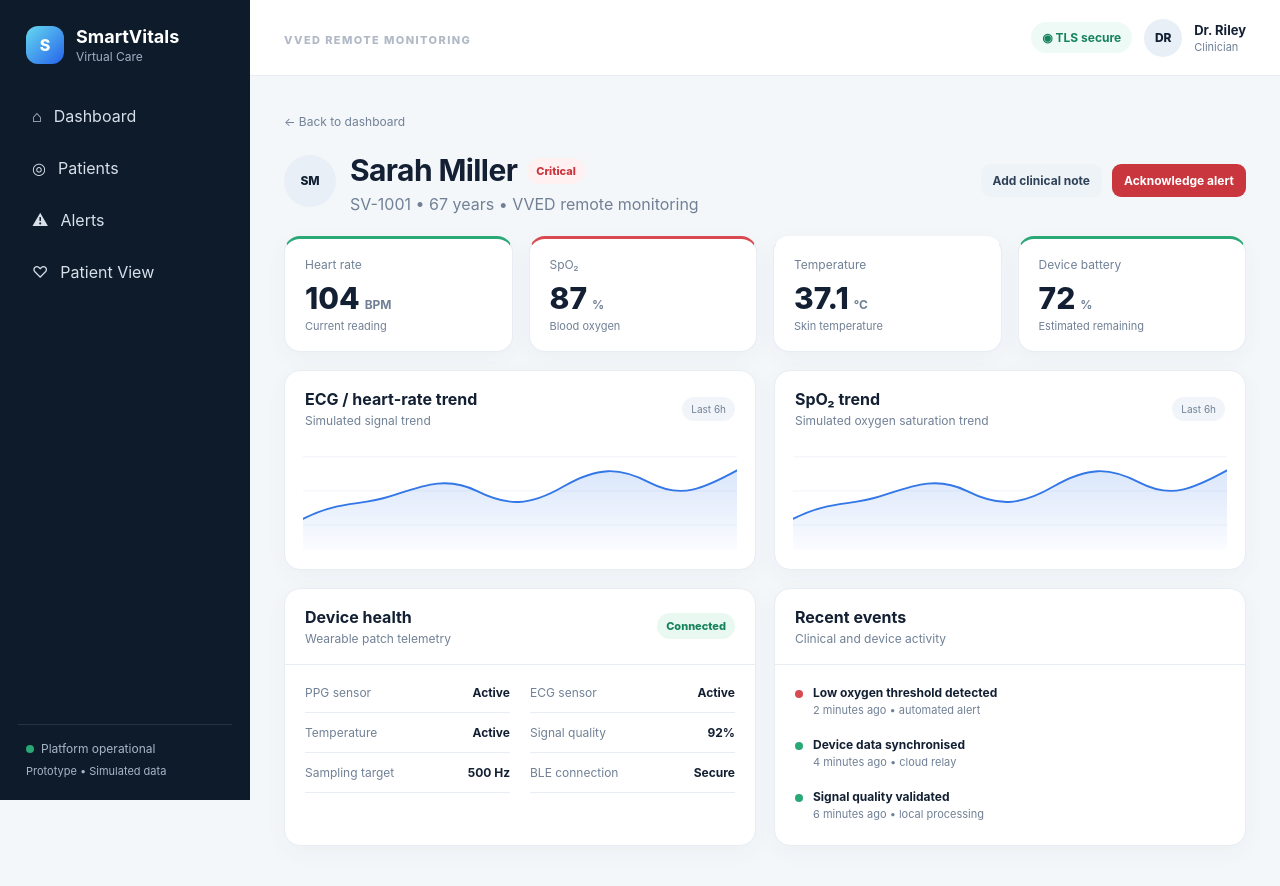
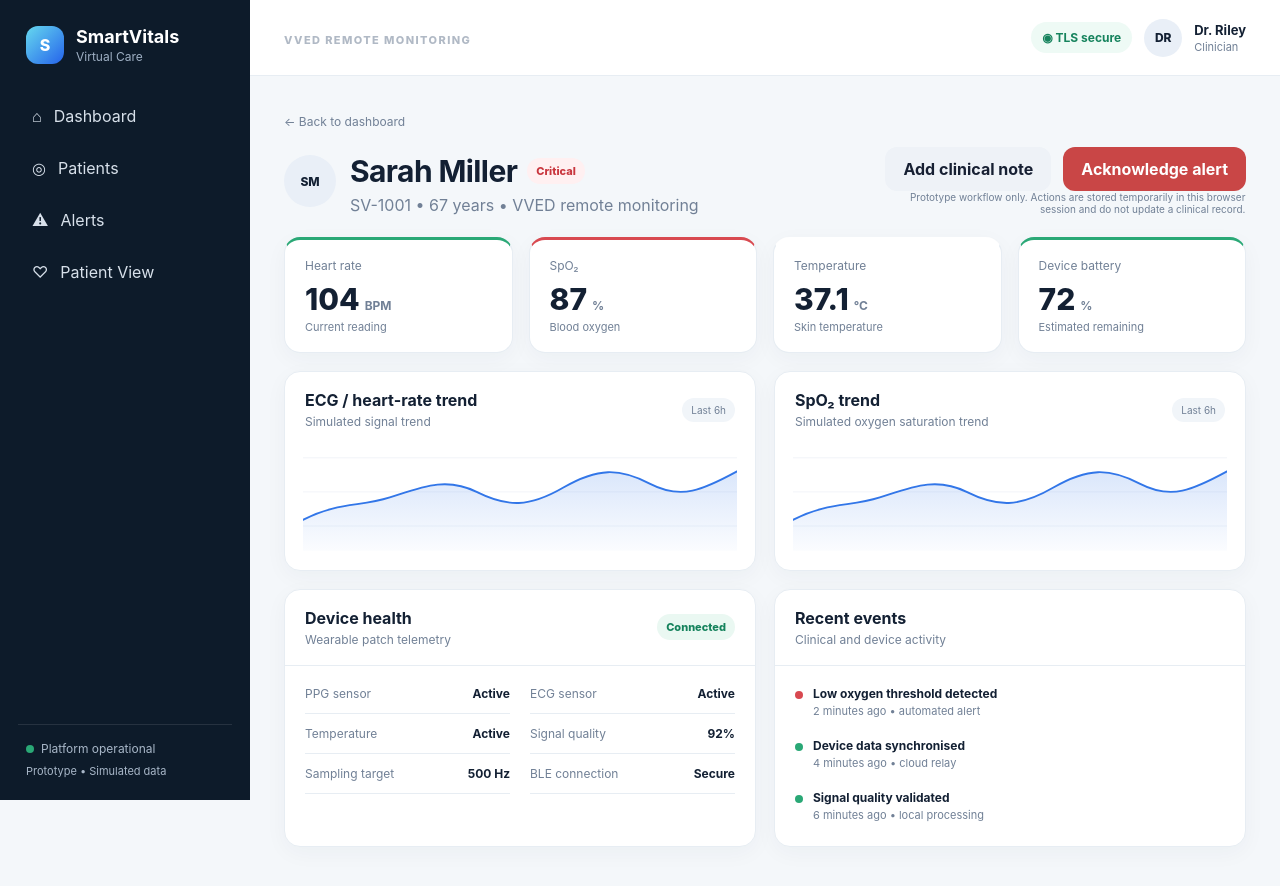
Before and after one commit to ezazr/git_push_pray, a Next.js app: page /patients/1 in a window 1280 px wide. Shown: the top 886 px of the page. Built offline with nearby package versions, Linux system fonts and the light colour scheme.

Commit message:
feat: implement clinical note and alert acknowledgement workflow

```diff
--- a/app/globals.css
+++ b/app/globals.css
@@ -424,3 +424,154 @@ td small { color:var(--muted); }
     width: min(100%, 370px);
   }
 }
+/* Clinical workflow actions */
+
+.clinical-actions-wrapper {
+  margin-left: auto;
+}
+
+.clinical-action-buttons {
+  display: flex;
+  gap: 12px;
+  justify-content: flex-end;
+}
+
+.clinical-action-buttons button,
+.clinical-note-editor button {
+  border: 0;
+  border-radius: 12px;
+  padding: 12px 18px;
+  font-weight: 700;
+  cursor: pointer;
+}
+
+.secondary-action {
+  background: #eef2f7;
+  color: #172033;
+}
+
+.acknowledge-action {
+  background: #c94646;
+  color: white;
+}
+
+.acknowledge-action.acknowledged {
+  background: #e8f6ee;
+  color: #24744a;
+}
+
+.clinical-action-buttons button:disabled {
+  cursor: default;
+}
+
+.clinical-note-editor {
+  width: 360px;
+  margin-top: 14px;
+  padding: 16px;
+  border: 1px solid #e1e7ef;
+  border-radius: 14px;
+  background: white;
+  box-shadow: 0 12px 30px rgba(15, 23, 42, 0.08);
+}
+
+.clinical-note-editor label {
+  display: block;
+  margin-bottom: 8px;
+  font-weight: 700;
+}
+
+.clinical-note-editor textarea {
+  box-sizing: border-box;
+  width: 100%;
+  padding: 11px;
+  border: 1px solid #d8dee8;
+  border-radius: 10px;
+  resize: vertical;
+  font: inherit;
+}
+
+.clinical-note-editor button {
+  margin-top: 10px;
+  background: #2563eb;
+  color: white;
+}
+
+.clinical-note-editor button:disabled {
+  opacity: 0.45;
+  cursor: not-allowed;
+}
+
+.workflow-events {
+  width: 360px;
+  margin-top: 14px;
+  overflow: hidden;
+  border: 1px solid #e1e7ef;
+  border-radius: 14px;
+  background: white;
+}
+
+.workflow-events-header {
+  display: flex;
+  justify-content: space-between;
+  padding: 12px 14px;
+  border-bottom: 1px solid #eef2f7;
+  font-size: 12px;
+  font-weight: 700;
+}
+
+.workflow-event {
+  display: flex;
+  gap: 10px;
+  padding: 13px 14px;
+  border-bottom: 1px solid #f0f3f7;
+}
+
+.workflow-event:last-child {
+  border-bottom: 0;
+}
+
+.workflow-event-dot {
+  width: 8px;
+  height: 8px;
+  margin-top: 5px;
+  flex: 0 0 auto;
+  border-radius: 50%;
+  background: #2563eb;
+}
+
+.workflow-event strong {
+  font-size: 13px;
+}
+
+.workflow-event p {
+  margin: 3px 0 0;
+  color: #69758a;
+  font-size: 11px;
+  line-height: 1.4;
+}
+
+.workflow-prototype-note {
+  width: 360px;
+  margin: 9px 0 0;
+  color: #7b8799;
+  font-size: 10px;
+  text-align: right;
+}
+
+@media (max-width: 800px) {
+  .clinical-actions-wrapper {
+    width: 100%;
+    margin-left: 0;
+  }
+
+  .clinical-action-buttons {
+    justify-content: flex-start;
+    flex-wrap: wrap;
+  }
+
+  .clinical-note-editor,
+  .workflow-events,
+  .workflow-prototype-note {
+    width: 100%;
+  }
+}
--- a/app/patients/[id]/page.tsx
+++ b/app/patients/[id]/page.tsx
@@ -1,66 +1,213 @@
+
 import Link from "next/link";
 import Shell from "../../../components/Shell";
 import VitalCard from "../../../components/VitalCard";
 import TrendChart from "../../../components/TrendChart";
+import ClinicalActions from "../../../components/ClinicalActions";
 import { patients } from "../../../lib/data";
 
-export default async function PatientDetail({ params }: { params: Promise<{ id: string }> }) {
+export default async function PatientDetail({
+  params,
+}: {
+  params: Promise<{ id: string }>;
+}) {
   const { id } = await params;
-  const patient = patients.find(p => p.id === id) || patients[0];
+
+  const patient = patients.find((p) => p.id === id) || patients[0];
+
   const critical = patient.status === "Critical";
 
   return (
     <Shell>
       <section className="content">
-        <Link href="/dashboard" className="backLink">← Back to dashboard</Link>
 
+        {/* Back navigation */}
+        <Link href="/dashboard" className="backLink">
+          ← Back to dashboard
+        </Link>
+
+        {/* Patient header */}
         <div className="patientHeader">
           <div className="patientTitle">
-            <div className="avatar patientAvatar">{patient.name.split(" ").map(n=>n[0]).join("")}</div>
+
+            <div className="avatar patientAvatar">
+              {patient.name
+                .split(" ")
+                .map((name) => name[0])
+                .join("")}
+            </div>
+
             <div>
-              <div className="titleLine"><h1>{patient.name}</h1><span className={`statusPill ${patient.status.toLowerCase()}`}>{patient.status}</span></div>
-              <p>{patient.id} • {patient.age} years • VVED remote monitoring</p>
+              <div className="titleLine">
+                <h1>{patient.name}</h1>
+
+                <span
+                  className={`statusPill ${patient.status.toLowerCase()}`}
+                >
+                  {patient.status}
+                </span>
+              </div>
+
+              <p>
+                {patient.id} • {patient.age} years • VVED remote monitoring
+              </p>
             </div>
           </div>
-          <div className="headerActions">
-            <button className="secondaryBtn">Add clinical note</button>
-            {critical && <button className="dangerBtn">Acknowledge alert</button>}
-          </div>
+
+          {/* Interactive clinician workflow */}
+          <ClinicalActions
+            patientName={patient.name}
+            isCritical={critical}
+          />
         </div>
 
+        {/* Vital signs */}
         <div className="vitalsGrid">
-          <VitalCard label="Heart rate" value={patient.hr} unit="BPM" hint="Current reading" tone={patient.hr > 120 ? "critical" : "good"} />
-          <VitalCard label="SpO₂" value={patient.spo2} unit="%" hint="Blood oxygen" tone={patient.spo2 < 92 ? "critical" : "good"} />
-          <VitalCard label="Temperature" value={patient.temp} unit="°C" hint="Skin temperature" tone={patient.temp >= 38 ? "warning" : "neutral"} />
-          <VitalCard label="Device battery" value={patient.battery} unit="%" hint="Estimated remaining" tone={patient.battery < 50 ? "warning" : "good"} />
+          <VitalCard
+            label="Heart rate"
+            value={patient.hr}
+            unit="BPM"
+            hint="Current reading"
+            tone={patient.hr > 120 ? "critical" : "good"}
+          />
+
+          <VitalCard
+            label="SpO₂"
+            value={patient.spo2}
+            unit="%"
+            hint="Blood oxygen"
+            tone={patient.spo2 < 92 ? "critical" : "good"}
+          />
+
+          <VitalCard
+            label="Temperature"
+            value={patient.temp}
+            unit="°C"
+            hint="Skin temperature"
+            tone={patient.temp >= 38 ? "warning" : "neutral"}
+          />
+
+          <VitalCard
+            label="Device battery"
+            value={patient.battery}
+            unit="%"
+            hint="Estimated remaining"
+            tone={patient.battery < 50 ? "warning" : "good"}
+          />
         </div>
 
+        {/* Simulated trends */}
         <div className="chartsGrid">
-          <TrendChart title="ECG / heart-rate trend" subtitle="Simulated signal trend" />
-          <TrendChart title="SpO₂ trend" subtitle="Simulated oxygen saturation trend" />
+          <TrendChart
+            title="ECG / heart-rate trend"
+            subtitle="Simulated signal trend"
+          />
+
+          <TrendChart
+            title="SpO₂ trend"
+            subtitle="Simulated oxygen saturation trend"
+          />
         </div>
 
+        {/* Device and event information */}
         <div className="split detailSplit">
+
+          {/* Device health */}
           <section className="card">
-            <div className="cardHead"><div><h3>Device health</h3><p>Wearable patch telemetry</p></div><span className="statusPill stable">Connected</span></div>
+            <div className="cardHead">
+              <div>
+                <h3>Device health</h3>
+                <p>Wearable patch telemetry</p>
+              </div>
+
+              <span className="statusPill stable">
+                Connected
+              </span>
+            </div>
+
             <div className="deviceGrid">
-              <div><span>PPG sensor</span><b>Active</b></div>
-              <div><span>ECG sensor</span><b>Active</b></div>
-              <div><span>Temperature</span><b>Active</b></div>
-              <div><span>Signal quality</span><b>{patient.signal}%</b></div>
-              <div><span>Sampling target</span><b>500 Hz</b></div>
-              <div><span>BLE connection</span><b>Secure</b></div>
+
+              <div>
+                <span>PPG sensor</span>
+                <b>Active</b>
+              </div>
+
+              <div>
+                <span>ECG sensor</span>
+                <b>Active</b>
+              </div>
+
+              <div>
+                <span>Temperature</span>
+                <b>Active</b>
+              </div>
+
+              <div>
+                <span>Signal quality</span>
+                <b>{patient.signal}%</b>
+              </div>
+
+              <div>
+                <span>Sampling target</span>
+                <b>500 Hz</b>
+              </div>
+
+              <div>
+                <span>BLE connection</span>
+                <b>Secure</b>
+              </div>
+
             </div>
           </section>
 
+          {/* Recent events */}
           <section className="card">
-            <div className="cardHead"><div><h3>Recent events</h3><p>Clinical and device activity</p></div></div>
+
+            <div className="cardHead">
+              <div>
+                <h3>Recent events</h3>
+                <p>Clinical and device activity</p>
+              </div>
+            </div>
+
             <div className="timeline">
-              <div><i className="dot red"/><p><strong>Low oxygen threshold detected</strong><span>2 minutes ago • automated alert</span></p></div>
-              <div><i className="dot green"/><p><strong>Device data synchronised</strong><span>4 minutes ago • cloud relay</span></p></div>
-              <div><i className="dot green"/><p><strong>Signal quality validated</strong><span>6 minutes ago • local processing</span></p></div>
+
+              <div>
+                <i className="dot red" />
+
+                <p>
+                  <strong>Low oxygen threshold detected</strong>
+                  <span>
+                    2 minutes ago • automated alert
+                  </span>
+                </p>
+              </div>
+
+              <div>
+                <i className="dot green" />
+
+                <p>
+                  <strong>Device data synchronised</strong>
+                  <span>
+                    4 minutes ago • cloud relay
+                  </span>
+                </p>
+              </div>
+
+              <div>
+                <i className="dot green" />
+
+                <p>
+                  <strong>Signal quality validated</strong>
+                  <span>
+                    6 minutes ago • local processing
+                  </span>
+                </p>
+              </div>
+
             </div>
           </section>
+
         </div>
       </section>
     </Shell>
--- /dev/null
+++ b/components/ClinicalActions.tsx
@@ -0,0 +1,126 @@
+"use client";
+
+import { useState } from "react";
+
+type EventItem = {
+  id: number;
+  title: string;
+  detail: string;
+};
+
+export default function ClinicalActions({
+  patientName,
+  isCritical,
+}: {
+  patientName: string;
+  isCritical: boolean;
+}) {
+  const [showNote, setShowNote] = useState(false);
+  const [note, setNote] = useState("");
+  const [acknowledged, setAcknowledged] = useState(false);
+  const [events, setEvents] = useState<EventItem[]>([]);
+
+  function acknowledgeAlert() {
+    if (acknowledged) return;
+
+    setAcknowledged(true);
+
+    setEvents((current) => [
+      {
+        id: Date.now(),
+        title: "Alert acknowledged",
+        detail: `Dr. Riley acknowledged ${patientName}'s alert · Just now`,
+      },
+      ...current,
+    ]);
+  }
+
+  function saveNote() {
+    if (!note.trim()) return;
+
+    setEvents((current) => [
+      {
+        id: Date.now(),
+        title: "Clinical note added",
+        detail: `${note.trim()} · Dr. Riley · Just now`,
+      },
+      ...current,
+    ]);
+
+    setNote("");
+    setShowNote(false);
+  }
+
+  return (
+    <div className="clinical-actions-wrapper">
+      <div className="clinical-action-buttons">
+        <button
+          className="secondary-action"
+          onClick={() => setShowNote((current) => !current)}
+        >
+          {showNote ? "Cancel note" : "Add clinical note"}
+        </button>
+
+        {isCritical && (
+          <button
+            className={`acknowledge-action ${
+              acknowledged ? "acknowledged" : ""
+            }`}
+            onClick={acknowledgeAlert}
+            disabled={acknowledged}
+          >
+            {acknowledged ? "Alert acknowledged ✓" : "Acknowledge alert"}
+          </button>
+        )}
+      </div>
+
+      {showNote && (
+        <div className="clinical-note-editor">
+          <label htmlFor="clinical-note">
+            Clinical note
+          </label>
+
+          <textarea
+            id="clinical-note"
+            rows={4}
+            value={note}
+            onChange={(event) => setNote(event.target.value)}
+            placeholder="Enter clinician observation..."
+          />
+
+          <button
+            onClick={saveNote}
+            disabled={!note.trim()}
+          >
+            Save note
+          </button>
+        </div>
+      )}
+
+      {events.length > 0 && (
+        <div className="workflow-events">
+          <div className="workflow-events-header">
+            <span>Recent clinical actions</span>
+            <span>{events.length}</span>
+          </div>
+
+          {events.map((event) => (
+            <div className="workflow-event" key={event.id}>
+              <span className="workflow-event-dot" />
+
+              <div>
+                <strong>{event.title}</strong>
+                <p>{event.detail}</p>
+              </div>
+            </div>
+          ))}
+        </div>
+      )}
+
+      <p className="workflow-prototype-note">
+        Prototype workflow only. Actions are stored temporarily in this
+        browser session and do not update a clinical record.
+      </p>
+    </div>
+  );
+}
```
